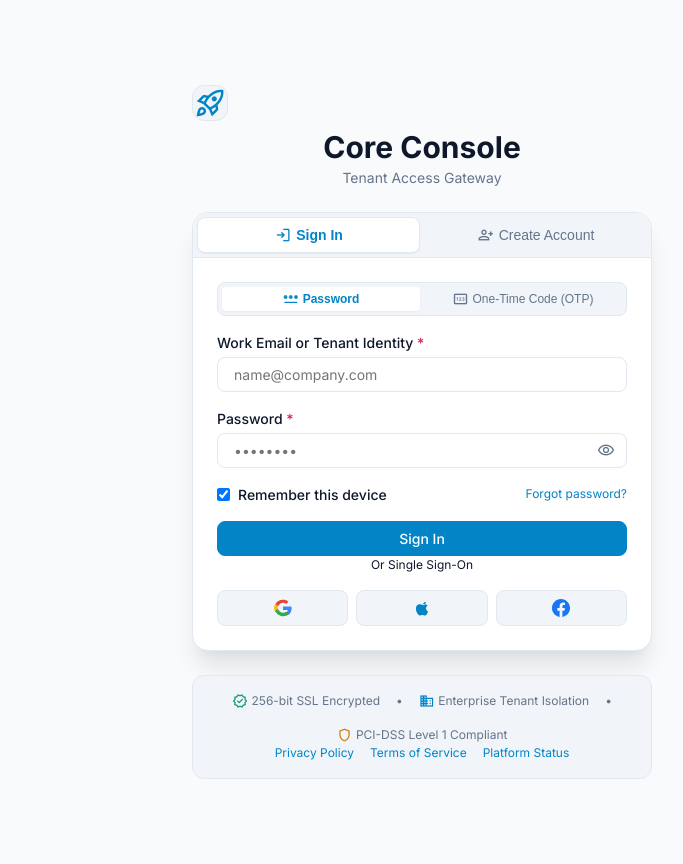
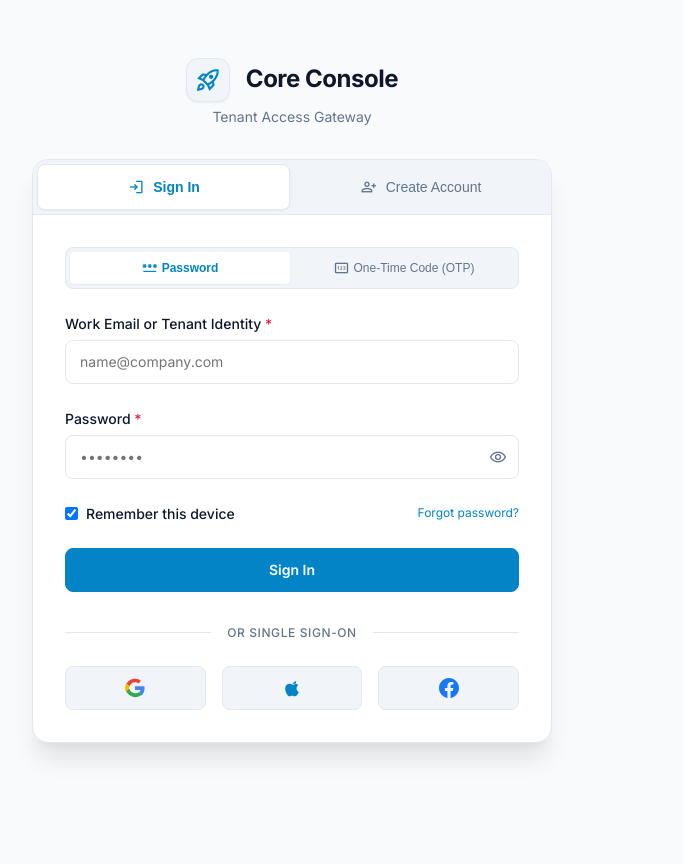
Before and after one commit to singhjot85/core-common-django-apps, a Python web app: template core/templates/core/views/authenticated_view.jinja in a window 1280 px wide. Shown: the whole page, without its empty margins (348-1031 px from the left). After the commit the page ends 758 px from the top, so only its background shows below. Run offline with Jinja, Linux system fonts and the light colour scheme; the template is opened without the code that fills it, so the values that code supplies are empty.

Commit message:
Template fixes

```diff
--- a/core/static/core/css/base.css
+++ b/core/static/core/css/base.css
@@ -125,6 +125,11 @@ hr {
   min-width: 0;
   min-height: 100vh;
   transition: margin-left var(--transition-base);
+}
+
+.app-shell:not(:has(.app-sidebar)) .app-main,
+.app-main.no-sidebar {
+  margin-left: 0;
 }
 
 /* Collapsed Sidebar State */
--- a/core/static/core/css/components.css
+++ b/core/static/core/css/components.css
@@ -621,32 +621,74 @@
 }
 
 /* -----------------------------
-   Auth Layout & View Components
+/* -----------------------------
+   Auth Layout & View Components (Webview Focus)
 ----------------------------- */
 .auth-shell {
   min-height: 100vh;
+  min-height: 100dvh;
+  width: 100%;
   display: flex;
   flex-direction: column;
-  justify-content: space-between;
+  justify-content: center;
+  align-items: center;
   background-color: var(--color-bg);
+  padding: var(--spacing-xl) var(--spacing-lg);
+  margin: 0 auto;
 }
 
 .auth-main {
-  flex: 1;
+  width: 100%;
   display: flex;
+  flex-direction: column;
   align-items: center;
   justify-content: center;
-  padding: var(--spacing-lg) var(--spacing-md);
 }
 
 .auth-container {
   width: 100%;
-  max-width: 460px;
+  max-width: 520px;
 }
 
 .auth-brand {
   text-align: center;
-  margin-bottom: var(--spacing-lg);
+  margin-bottom: var(--spacing-xl);
+}
+
+.auth-brand-header {
+  display: flex;
+  align-items: center;
+  justify-content: center;
+  gap: var(--spacing-md);
+  margin-bottom: var(--spacing-xs);
+}
+
+.brand-icon-wrapper {
+  display: inline-flex;
+  align-items: center;
+  justify-content: center;
+  width: 44px;
+  height: 44px;
+  border-radius: var(--radius-lg);
+  background-color: var(--color-surface-sunken);
+  border: 1px solid var(--color-border);
+  box-shadow: var(--shadow-sm);
+  flex-shrink: 0;
+}
+
+.auth-brand-title {
+  font-size: var(--font-size-2xl);
+  font-weight: var(--font-weight-bold);
+  letter-spacing: -0.02em;
+  color: var(--color-text);
+  margin-bottom: 0;
+  line-height: 1.2;
+}
+
+.auth-brand-subtitle {
+  font-size: var(--font-size-sm);
+  color: var(--color-text-muted);
+  margin-bottom: 0;
 }
 
 .auth-card {
@@ -655,6 +697,10 @@
   border-radius: var(--radius-xl);
   box-shadow: var(--shadow-xl);
   overflow: hidden;
+}
+
+.auth-card-body {
+  padding: var(--spacing-xl);
 }
 
 .auth-tabs {
@@ -667,6 +713,7 @@
 }
 
 .auth-tab-btn {
+  height: 46px;
   padding: var(--spacing-sm) var(--spacing-md);
   border-radius: var(--radius-md);
   border: 1px solid transparent;
@@ -678,7 +725,7 @@
   display: flex;
   align-items: center;
   justify-content: center;
-  gap: var(--spacing-xs);
+  gap: var(--spacing-sm);
   transition: all var(--transition-fast);
 }
 
@@ -701,12 +748,13 @@
   border-radius: var(--radius-md);
   padding: var(--spacing-xs);
   gap: var(--spacing-xs);
-  margin-bottom: var(--spacing-md);
+  margin-bottom: var(--spacing-lg);
+  height: 42px;
 }
 
 .auth-method-btn {
   flex: 1;
-  padding: var(--spacing-xs) var(--spacing-sm);
+  padding: var(--spacing-xs) var(--spacing-md);
   border-radius: var(--radius-sm);
   border: none;
   background: transparent;
@@ -728,34 +776,84 @@
   box-shadow: var(--shadow-sm);
 }
 
+.auth-card .form-group {
+  margin-bottom: var(--spacing-lg);
+  gap: 6px;
+}
+
+.auth-card .form-control {
+  min-height: 44px;
+  padding: 10px 14px;
+  font-size: var(--font-size-sm);
+}
+
+.auth-card .btn {
+  min-height: 44px;
+  font-size: var(--font-size-sm);
+  font-weight: var(--font-weight-semibold);
+}
+
+.auth-form-row {
+  display: flex;
+  align-items: center;
+  justify-content: space-between;
+  margin-top: var(--spacing-xs);
+  margin-bottom: var(--spacing-lg);
+}
+
+.auth-divider {
+  display: flex;
+  align-items: center;
+  text-align: center;
+  margin: var(--spacing-xl) 0 var(--spacing-lg) 0;
+  color: var(--color-text-muted);
+  font-size: var(--font-size-xs);
+  font-weight: var(--font-weight-medium);
+  text-transform: uppercase;
+  letter-spacing: 0.05em;
+}
+
+.auth-divider::before,
+.auth-divider::after {
+  content: "";
+  flex: 1;
+  border-bottom: 1px solid var(--color-border);
+}
+
+.auth-divider span {
+  padding: 0 var(--spacing-md);
+}
+
 .social-auth-grid {
   display: grid;
   grid-template-columns: repeat(3, 1fr);
-  gap: var(--spacing-sm);
-  margin-top: var(--spacing-md);
+  gap: var(--spacing-md);
 }
 
 .social-auth-btn {
+  height: 44px;
   display: flex;
   align-items: center;
   justify-content: center;
-  padding: var(--spacing-sm);
   border-radius: var(--radius-md);
   border: 1px solid var(--color-border);
   background-color: var(--color-surface-sunken);
   cursor: pointer;
-  transition: background-color var(--transition-fast), border-color var(--transition-fast);
+  transition: background-color var(--transition-fast), border-color var(--transition-fast), box-shadow var(--transition-fast);
 }
 
 .social-auth-btn:hover {
   background-color: var(--color-surface);
   border-color: var(--color-border-hover);
+  box-shadow: var(--shadow-sm);
 }
 
 .auth-footer {
-  border-top: 1px solid var(--color-border);
-  padding: var(--spacing-md);
-  background-color: var(--color-surface-sunken);
+  margin-top: var(--spacing-xl);
+  padding: var(--spacing-md) var(--spacing-lg);
+  border: 1px solid var(--color-border);
+  border-radius: var(--radius-lg);
+  background-color: var(--color-surface);
   font-size: var(--font-size-xs);
   color: var(--color-text-muted);
 }
--- a/core/templates/core/base.jinja
+++ b/core/templates/core/base.jinja
@@ -37,6 +37,7 @@
         {% endblock extra_head %}
     </head>
     <body>
+        {% block app_shell %}
             <div class="app-shell">
                 <!-- Sidebar -->
                 {% block sidebar %}
@@ -70,6 +71,7 @@
                     {% endblock footer %}
                 </div>
             </div>
+        {% endblock app_shell %}
         <!-- Core JavaScript Framework & Services -->
         <script src="{{ static('core/js/core.js') }}"></script>
         <script src="{{ static('core/js/service.js') }}"></script>
--- a/core/templates/core/views/authenticated_view.jinja
+++ b/core/templates/core/views/authenticated_view.jinja
@@ -11,26 +11,18 @@
 {% block title %}
     {{ page_title or (PROJECT_LABEL or 'Core Console') ~ ' - Tenant Access' }}
 {% endblock title %}
-{# Override global shell chrome to present a dedicated, centered authentication layout #}
-{% block sidebar %}
-{% endblock sidebar %}
-{% block header %}
-{% endblock header %}
-{% block footer %}
-{% endblock footer %}
-{% block content %}
+{# Override top-level app_shell to isolate the page from the dashboard sidebar & navbar chrome #}
+{% block app_shell %}
     <div class="auth-shell">
         <div class="auth-main">
             <div class="auth-container">
-                <!-- Brand Identity Header -->
+                <!-- Brand Identity Header: Logo and Title in Same Horizontal Line -->
                 <div class="auth-brand">
-                    <div class="inline-flex items-center justify-center mb-sm">
-                        <div class="brand-icon-wrapper p-sm bg-surface-sunken radius-lg border">
-                            {{ icon("rocket_launch", size=32, extra_classes="text-primary") }}
-                        </div>
+                    <div class="auth-brand-header">
+                        <div class="brand-icon-wrapper">{{ icon("rocket_launch", size=26, extra_classes="text-primary") }}</div>
+                        <h1 class="auth-brand-title">{{ PROJECT_LABEL or 'Core Console' }}</h1>
                     </div>
-                    <h1 class="font-size-2xl font-weight-bold tracking-tight mb-xs">{{ PROJECT_LABEL or 'Core Console' }}</h1>
-                    <p class="text-muted font-size-sm mb-0">Tenant Access Gateway</p>
+                    <p class="auth-brand-subtitle">Tenant Access Gateway</p>
                 </div>
                 <!-- Authentication Card -->
                 <div class="auth-card">
@@ -55,7 +47,7 @@
                             <span>Create Account</span>
                         </button>
                     </div>
-                    <div class="p-lg">
+                    <div class="auth-card-body">
                         <!-- Flash Messages & Alerts -->
                         {% if messages %}{{ message_list(messages) }}{% endif %}
                         <!-- ================= TAB 1: SIGN IN ================= -->
@@ -82,7 +74,7 @@
                                     <input type="hidden" name="auth_flow" value="password">
                                     {{ form_field_email("identity", label="Work Email or Tenant Identity", placeholder="name@company.com", required=True) }}
                                     {{ form_field_password("password", label="Password", placeholder="••••••••", required=True) }}
-                                    <div class="flex items-center justify-between mb-md">
+                                    <div class="auth-form-row">
                                         {{ form_field_checkbox("remember_me", label="Remember this device", checked=True) }}
                                         <a href="{{ forgot_password_url|default('#forgot') }}"
                                            class="font-size-xs text-primary">Forgot password?</a>
@@ -100,17 +92,17 @@
                                     {{ csrf_input }}
                                     <input type="hidden" name="auth_flow" value="otp">
                                     {{ form_field_text("otp_destination", label="Verified Phone or Email Channel", placeholder="+1 (555) 000-0000 or email@domain.com", required=True) }}
-                                    <div class="mb-md">
+                                    <div class="mb-lg">
                                         {{ button(label="Send Passcode", variant="outline", size="sm", type="button", extra_classes="w-full", id="btn_request_otp") }}
                                     </div>
                                     {{ form_field_otp("otp_code", label="6-Digit Challenge Key", digits=6, required=True) }}
-                                    <div class="mt-md">
+                                    <div class="mt-lg">
                                         {{ button(label="Verify & Authorize", variant="primary", type="submit", extra_classes="w-full") }}
                                     </div>
                                 </form>
                             </div>
                             <!-- Social SSO Divider -->
-                            <div class="divider text-muted font-size-xs my-md text-center">
+                            <div class="auth-divider">
                                 <span>Or Single Sign-On</span>
                             </div>
                             <!-- Social Auth Grid -->
@@ -119,7 +111,7 @@
                                    class="social-auth-btn"
                                    title="SSO with Google Workspace"
                                    aria-label="Sign in with Google">
-                                    <svg class="w-4 h-4" width="18" height="18" viewBox="0 0 24 24">
+                                    <svg width="20" height="20" viewBox="0 0 24 24">
                                         <path d="M12 5c1.6 0 3 .6 4.1 1.7l3.1-3.1C17.3 1.8 14.8 1 12 1 7.4 1 3.5 3.6 1.6 7.4l3.7 2.9C6.2 7.3 8.9 5 12 5z" fill="#EA4335">
                                         </path>
                                         <path d="M23.5 12.3c0-.8-.1-1.6-.2-2.3H12v4.5h6.5c-.3 1.5-1.1 2.8-2.4 3.7l3.7 2.9c2.2-2 3.7-5 3.7-8.8z" fill="#4285F4">
@@ -134,11 +126,7 @@
                                    class="social-auth-btn text-muted"
                                    title="SSO with Apple ID"
                                    aria-label="Sign in with Apple">
-                                    <svg class="w-4 h-4"
-                                         width="18"
-                                         height="18"
-                                         fill="currentColor"
-                                         viewBox="0 0 24 24">
+                                    <svg width="20" height="20" fill="currentColor" viewBox="0 0 24 24">
                                         <path d="M18.71 19.5c-.83 1.24-1.71 2.45-3.05 2.47-1.34.03-1.77-.79-3.29-.79-1.53 0-2 .77-3.27.82-1.31.05-2.3-1.32-3.14-2.53C4.25 17 2.94 12.45 4.7 9.39c.87-1.52 2.43-2.48 4.12-2.51 1.28-.02 2.5.87 3.29.87.78 0 2.26-1.07 3.81-.91.65.03 2.47.26 3.64 1.98-.09.06-2.17 1.28-2.15 3.81.03 3.02 2.65 4.03 2.68 4.04-.03.07-.42 1.44-1.38 2.83M15.97 6.89c.66-.82 1.11-1.96.99-3.1-.96.04-2.12.64-2.8 1.44-.6.69-1.13 1.84-.99 2.95 1.07.08 2.15-.55 2.8-1.29z">
                                         </path>
                                     </svg>
@@ -147,11 +135,7 @@
                                    class="social-auth-btn"
                                    title="SSO with Meta Workplace"
                                    aria-label="Sign in with Meta">
-                                    <svg class="w-4 h-4"
-                                         width="18"
-                                         height="18"
-                                         fill="#1877F2"
-                                         viewBox="0 0 24 24">
+                                    <svg width="20" height="20" fill="#1877F2" viewBox="0 0 24 24">
                                         <path d="M24 12.073c0-6.627-5.373-12-12-12s-12 5.373-12 12c0 5.99 4.388 10.954 10.125 11.854v-8.385H7.078v-3.47h3.047V9.43c0-3.007 1.792-4.669 4.533-4.669 1.312 0 2.686.235 2.686.235v2.953H15.83c-1.491 0-1.956.925-1.956 1.874v2.25h3.328l-.532 3.47h-2.796v8.385C19.612 23.027 24 18.062 24 12.073z">
                                         </path>
                                     </svg>
@@ -171,7 +155,7 @@
                                 {{ form_field_email("email", label="Corporate Email Address", placeholder="morgan.chen@tenant.io", required=True) }}
                                 {{ form_field_text("tenant_domain", label="Company & Tenant Domain", placeholder="acme-corp", required=True, hint="Workspace prefix: [subdomain].core.internal") }}
                                 {{ form_field_password("password", label="Root Credential Password", placeholder="Min. 12 chars with symbol & number", required=True) }}
-                                <div class="mb-md">
+                                <div class="mb-lg mt-sm">
                                     {{ form_field_checkbox("agree_terms", label="I agree to the Master Services Agreement, SLA, and cryptographic processing terms.", required=True) }}
                                 </div>
                                 {{ button(label="Provision Tenant Workspace", variant="primary", type="submit", extra_classes="w-full") }}
@@ -179,34 +163,7 @@
                         </div>
                     </div>
                 </div>
-                <!-- Footer Security Badges -->
-                <div class="auth-footer text-center mt-lg radius-lg border">
-                    <div class="flex items-center justify-center gap-md flex-wrap mb-xs font-size-xs">
-                        <span class="inline-flex items-center gap-xs">
-                            {{ icon("verified", size=16, extra_classes="text-success") }}
-                            <span>256-bit SSL Encrypted</span>
-                        </span>
-                        <span>•</span>
-                        <span class="inline-flex items-center gap-xs">
-                            {{ icon("domain", size=16, extra_classes="text-primary") }}
-                            <span>Enterprise Tenant Isolation</span>
-                        </span>
-                        <span>•</span>
-                        <span class="inline-flex items-center gap-xs">
-                            {{ icon("shield", size=16, extra_classes="text-warning") }}
-                            <span>PCI-DSS Level 1 Compliant</span>
-                        </span>
-                    </div>
-                    <div class="flex items-center justify-center gap-md font-size-xs text-muted">
-                        <a href="{{ privacy_url|default('#privacy') }}"
-                           class="text-muted hover:text-primary">Privacy Policy</a>
-                        <a href="{{ terms_url|default('#terms') }}"
-                           class="text-muted hover:text-primary">Terms of Service</a>
-                        <a href="{{ status_url|default('#status') }}"
-                           class="text-muted hover:text-primary">Platform Status</a>
-                    </div>
-                </div>
             </div>
         </div>
     </div>
-{% endblock content %}
+{% endblock app_shell %}
```
Also changed, not shown: AGENTS.md (+36 -6 lines), core/apps/users/api/template_view.py (added, +19 -0 lines). Lines whose indentation alone changed are shown as unchanged.
